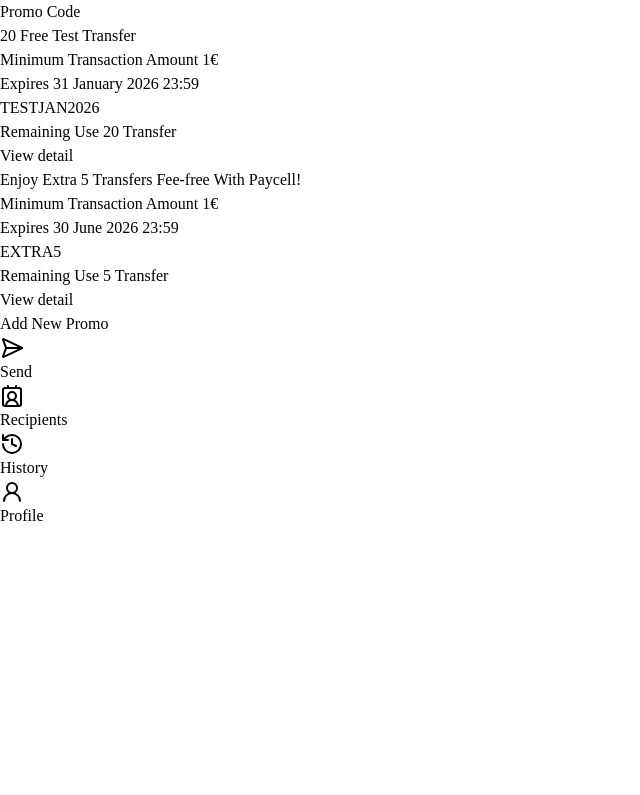
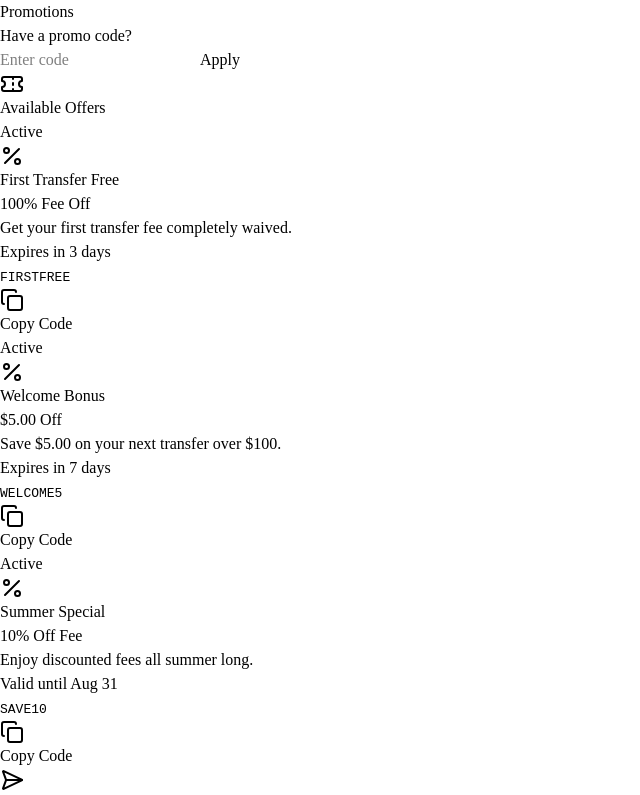
Before and after one commit to topupLtd/money-transfer-flow-webview, a React (Vite) app in the folder client/: page /promotions in a window 1280 px wide. Shown: the top 795 px of the page, without its empty margins (0-640 px from the left). Built offline with nearby package versions, Linux system fonts and the light colour scheme.

Commit message:
Restored to '560e9a898db54945ec020f4ae874778732fa1d20'
Replit-Restored-To: 560e9a898db54945ec020f4ae874778732fa1d20

```diff
--- a/client/src/pages/promotions.tsx
+++ b/client/src/pages/promotions.tsx
@@ -1,76 +1,107 @@
 import { useState } from "react";
 import { useLocation } from "wouter";
 import MobileLayout from "@/components/layout/MobileLayout";
+import { Input } from "@/components/ui/input";
 import { Button } from "@/components/ui/button";
+import { Percent, Ticket, Copy, Check } from "lucide-react";
+import { useToast } from "@/hooks/use-toast";
 
 const PROMOS = [
-  {
-    id: "TESTJAN2026",
-    label: "20 Free Test Transfer",
-    minAmount: "Minimum Transaction Amount 1€",
-    remaining: "Remaining Use\n20 Transfer",
-    expiry: "Expires 31 January 2026 23:59"
-  },
-  {
-    id: "EXTRA5",
-    label: "Enjoy Extra 5 Transfers Fee-free With Paycell!",
-    minAmount: "Minimum Transaction Amount 1€",
-    remaining: "Remaining Use\n5 Transfer",
-    expiry: "Expires 30 June 2026 23:59"
-  },
+  { id: "FIRSTFREE", label: "First Transfer Free", discount: "100% Fee Off", description: "Get your first transfer fee completely waived.", expiry: "Expires in 3 days" },
+  { id: "WELCOME5", label: "Welcome Bonus", discount: "$5.00 Off", description: "Save $5.00 on your next transfer over $100.", expiry: "Expires in 7 days" },
+  { id: "SAVE10", label: "Summer Special", discount: "10% Off Fee", description: "Enjoy discounted fees all summer long.", expiry: "Valid until Aug 31" },
 ];
 
 export default function Promotions() {
   const [, setLocation] = useLocation();
+  const { toast } = useToast();
+  const [copiedId, setCopiedId] = useState<string | null>(null);
+
+  const handleCopy = (code: string) => {
+    navigator.clipboard.writeText(code);
+    setCopiedId(code);
+    toast({
+      description: "Promo code copied to clipboard",
+    });
+    setTimeout(() => setCopiedId(null), 2000);
+  };
 
   return (
-    <MobileLayout title="Promo Code">
-      <div className="flex flex-col min-h-[calc(100vh-8rem)]">
+    <MobileLayout title="Promotions">
+      <div className="space-y-6 animate-in fade-in slide-in-from-right-4 duration-500">
+
+        {/* Input Section */}
+        <div className="bg-white p-4 rounded-2xl shadow-sm border border-gray-100 space-y-3">
+          <h3 className="font-bold text-gray-900 text-sm">Have a promo code?</h3>
+          <div className="flex gap-2">
+            <Input
+              placeholder="Enter code"
+              className="bg-gray-50 border-none h-12 rounded-xl focus-visible:ring-1 focus-visible:ring-primary"
+            />
+            <Button className="h-12 px-6 rounded-xl font-semibold shadow-sm">
+              Apply
+            </Button>
+          </div>
+        </div>
+
         {/* Active Promotions List */}
-        <div className="flex-1 space-y-4 animate-in fade-in slide-in-from-right-4 duration-500 pt-2">
+        <div className="space-y-4">
+          <div className="flex items-center gap-2 px-1">
+             <Ticket className="h-4 w-4 text-primary" />
+             <h3 className="text-sm font-bold text-gray-900">Available Offers</h3>
+          </div>
+
+          <div className="space-y-3">
             {PROMOS.map((promo) => (
               <div
                 key={promo.id}
-              className="bg-gray-50/50 p-5 rounded-3xl border border-gray-200 flex justify-between items-start gap-4"
+                className="bg-white p-4 rounded-2xl shadow-sm border border-gray-100 relative overflow-hidden group"
               >
-              {/* Left Side */}
-              <div className="flex flex-col gap-1.5 max-w-[65%]">
-                <h3 className="font-bold text-gray-900 text-[15px] leading-tight mb-0.5">
-                  {promo.label}
-                </h3>
-                <p className="text-gray-400 text-[11px] font-medium tracking-wide">
-                  {promo.minAmount}
-                </p>
-                <p className="text-gray-400 text-[11px] font-medium tracking-wide">
-                  {promo.expiry}
-                </p>
+                <div className="absolute top-0 right-0 p-3">
+                   <span className="bg-green-100 text-green-700 text-[10px] font-bold px-2 py-1 rounded-full">
+                     Active
+                   </span>
                 </div>
 
-              {/* Right Side */}
-              <div className="flex flex-col items-end text-right gap-1 shrink-0">
-                <p className="font-bold text-gray-900 text-sm tracking-tight">
-                  {promo.id}
-                </p>
-                <p className="text-gray-500 text-[10px] font-medium whitespace-pre-line leading-tight text-right">
-                  {promo.remaining}
-                </p>
-                <button className="text-[#00A3BF] text-[11px] font-bold mt-1.5 hover:text-[#008CA3] transition-colors">
-                  View detail
-                </button>
+                <div className="flex gap-4">
+                  <div className="h-12 w-12 rounded-full bg-primary/10 flex items-center justify-center shrink-0 text-primary mt-1">
+                    <Percent className="h-6 w-6" />
+                  </div>
+
+                  <div className="space-y-1 flex-1 pr-12">
+                    <h4 className="font-bold text-gray-900 text-base">{promo.label}</h4>
+                    <p className="text-secondary font-bold text-sm">{promo.discount}</p>
+                    <p className="text-gray-500 text-xs leading-relaxed">{promo.description}</p>
+                    <p className="text-gray-400 text-[10px] pt-1 font-medium">{promo.expiry}</p>
+                  </div>
+                </div>
+
+                <div className="mt-4 pt-4 border-t border-gray-50 flex items-center justify-between">
+                   <div className="bg-gray-50 px-3 py-1.5 rounded-lg border border-gray-100">
+                     <code className="text-xs font-bold text-gray-600 tracking-wider">{promo.id}</code>
+                   </div>
+                   <Button
+                     variant="ghost"
+                     size="sm"
+                     className="h-8 gap-1.5 text-primary hover:text-primary hover:bg-primary/5 font-medium"
+                     onClick={() => handleCopy(promo.id)}
+                   >
+                     {copiedId === promo.id ? (
+                       <>
+                         <Check className="h-3.5 w-3.5" /> Copied
+                       </>
+                     ) : (
+                       <>
+                         <Copy className="h-3.5 w-3.5" /> Copy Code
+                       </>
+                     )}
+                   </Button>
                 </div>
               </div>
             ))}
           </div>
+        </div>
 
-        {/* Bottom Button */}
-        <div className="pt-4 mt-auto">
-          <Button
-            className="w-full h-14 text-base font-bold rounded-full shadow-lg bg-[#2D8CBB] hover:bg-[#257AA3] text-white"
-            size="lg"
-          >
-            Add New Promo
-          </Button>
-        </div>
       </div>
     </MobileLayout>
   );
```
Also changed, not shown: attached_assets/IMG_7125_1768722931571.png (deleted). Lines whose indentation alone changed are shown as unchanged.
